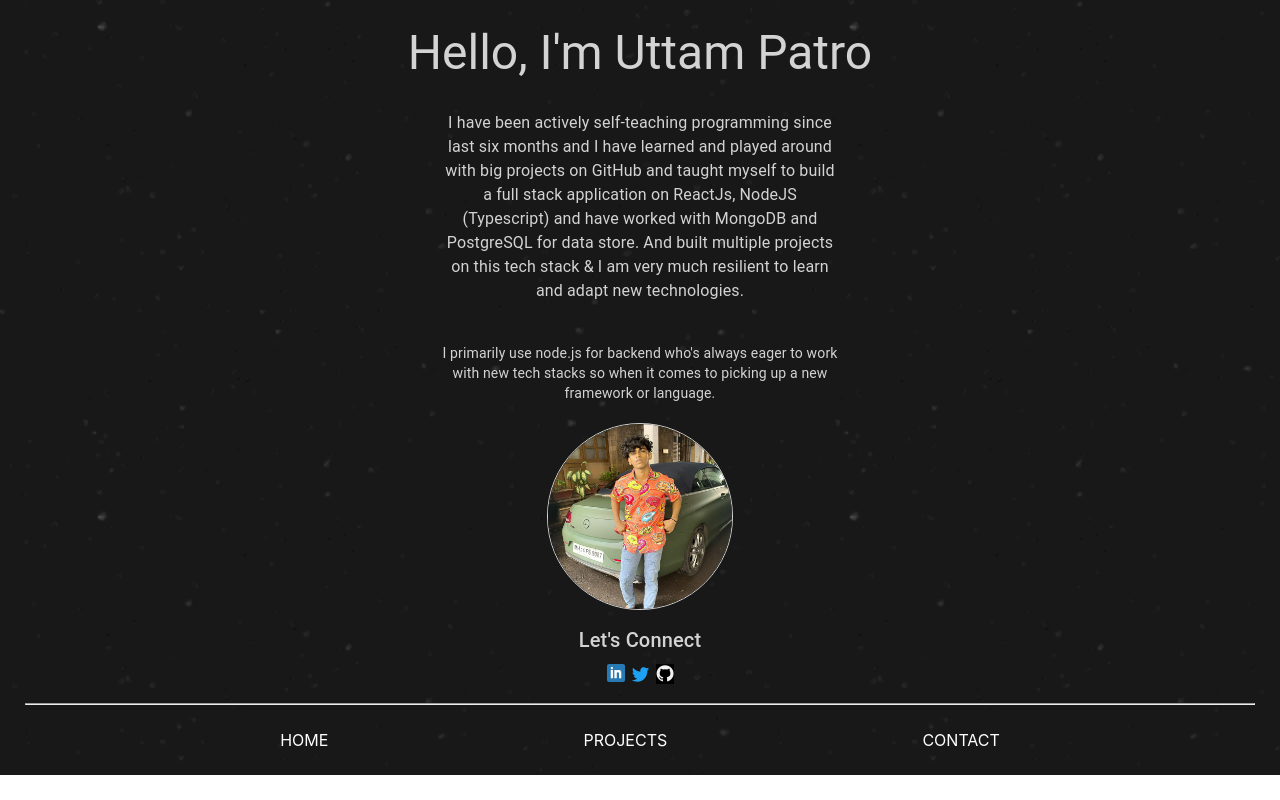
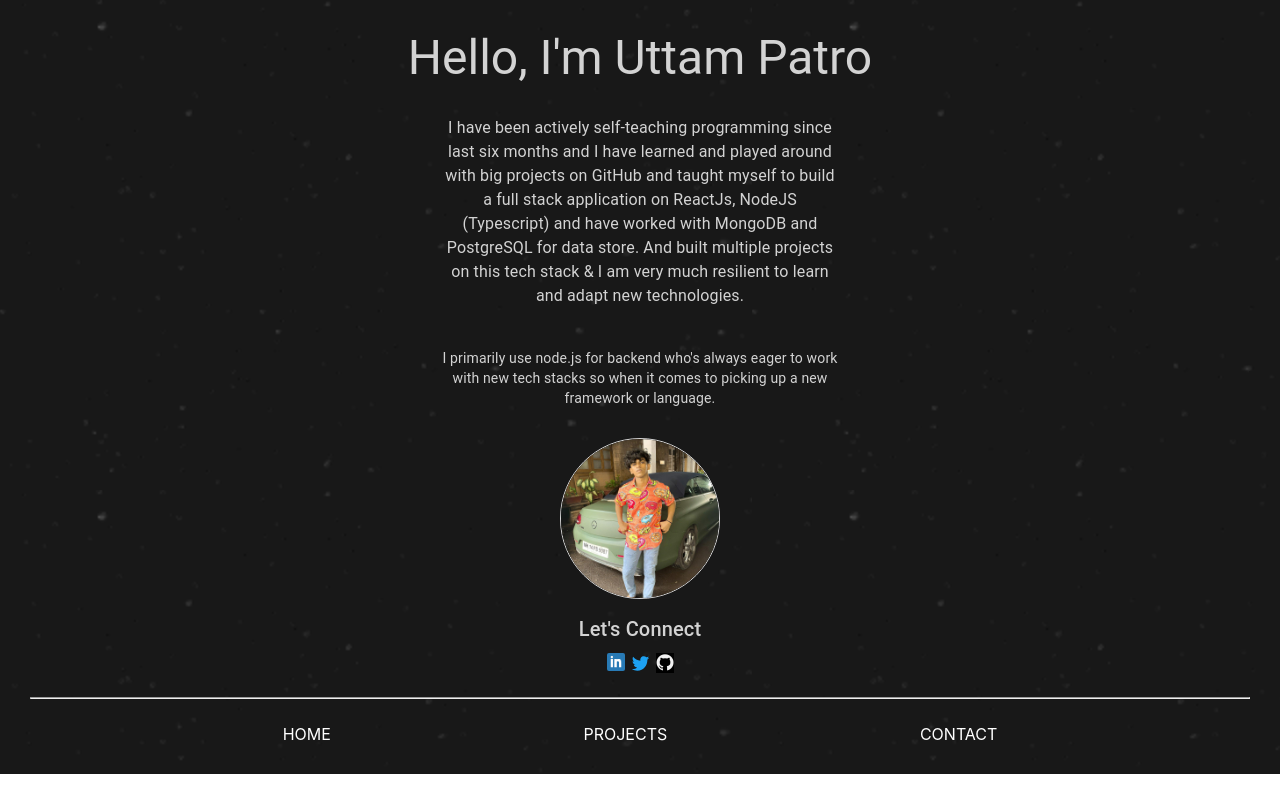
Before and after one commit to uttampatro/portfolio-website, a React (Create React App) app: page / in a window 1280 px wide. Built offline with nearby package versions, Linux system fonts and the light colour scheme.

Commit message:
ui change

```diff
--- a/src/pages/home/index.tsx
+++ b/src/pages/home/index.tsx
@@ -10,7 +10,7 @@ import Link from '@mui/material/Link';
 const styles = makeStyles({
     home: {
         display: 'block',
-        padding: '25px',
+        padding: '30px',
         color: 'lightgray',
         ['@media (min-width:1025px)']: {
             // width: '100%',
@@ -38,8 +38,9 @@ const styles = makeStyles({
     image: {
         borderRadius: '50%',
         border: '1px solid lightgray',
-        width: '15%',
+        width: '13%',
         margin: '10px',
+        marginTop: '20px',
     },
     connect: {
         paddingBottom: '8px',
@@ -47,7 +48,7 @@ const styles = makeStyles({
     social: {
         display: 'flex',
         justifyContent: 'center',
-        paddingBottom: '10px',
+        paddingBottom: '15px',
     },
     homePages: {
         display: 'flex',
--- a/src/pages/projects/index.tsx
+++ b/src/pages/projects/index.tsx
@@ -57,7 +57,7 @@ const styles = makeStyles({
         display: 'flex',
         justifyContent: 'space-evenly',
         paddingTop: '22px',
-        // margin: '10px',
+        marginBottom: '12px',
     },
     pages: {
         cursor: 'pointer',
```
